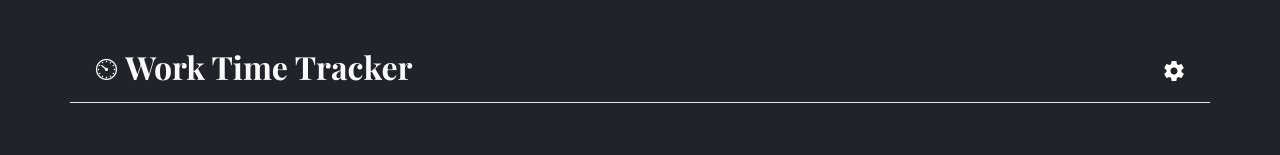
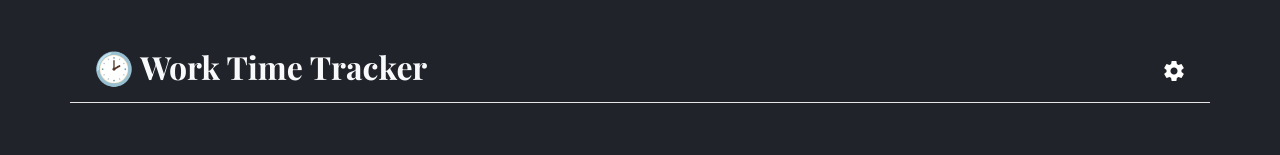
Before and after one commit to ltk55/WFH-Time-Tracker, a React (Create React App) app in the folder client/: page / in a window 1280 px wide. Shown: the top 155 px of the page. Built offline with nearby package versions, Linux system fonts and the light colour scheme; no server answers.

Commit message:
Misc: Update header component emoji

```diff
--- a/client/src/components/Header.js
+++ b/client/src/components/Header.js
@@ -12,7 +12,7 @@ const Header = () => {
         role="button"
         data-testid="header-logo"
       >
-        <span>⏲</span> Work Time Tracker
+        <span>🕑</span> Work Time Tracker
       </h2>
       <span
         onClick={() => history.push("/setting")}
```
